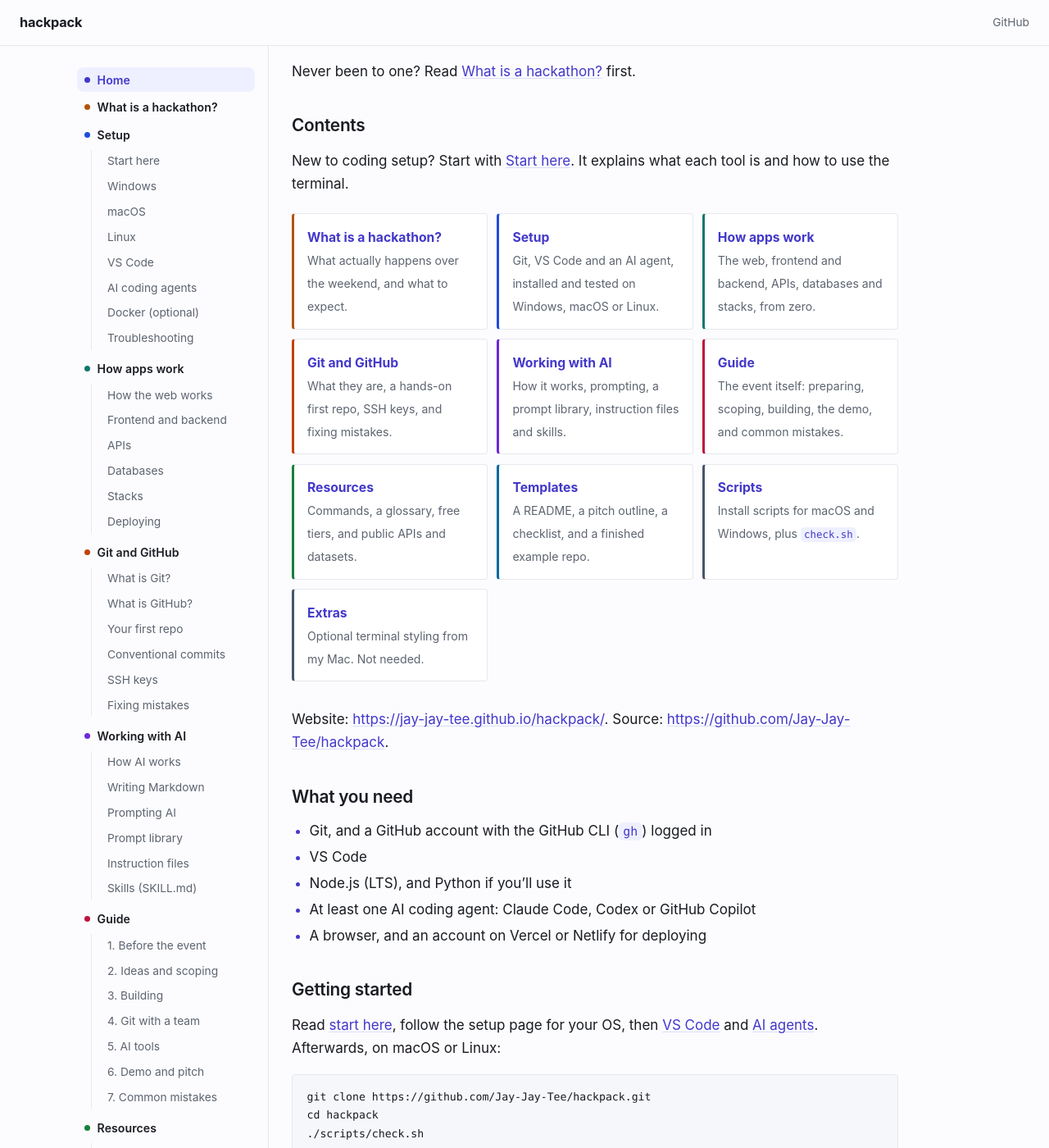
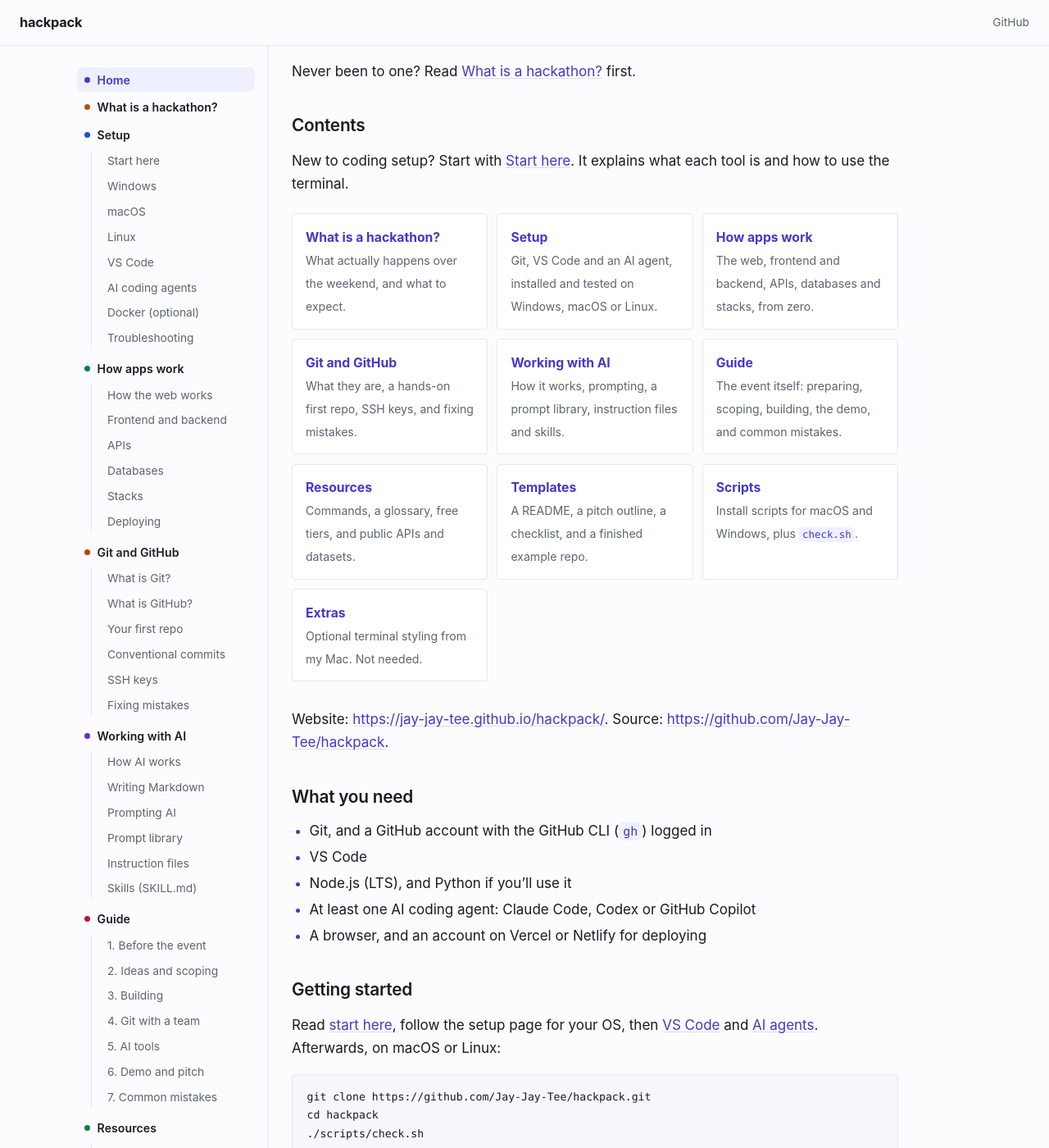
Before and after one commit to Jay-Jay-Tee/hackpack, a Jekyll site: the page built from README.md, in a window 1280 px wide and 1400 px high, scrolled down 219 px. Shown: the whole window at 82% size. Built offline with Jekyll 4.4.1, drawn with Linux system fonts in a browser that asks for light colours; our own code applies the rules of GitHub Pages for plain Markdown files.

Commit message:
style(home): use one colour on the section cards
Nine different border colours on one screen was too much. The cards are now neutral with an indigo title; the section colours stay in the sidebar.

```diff
--- a/assets/style.css
+++ b/assets/style.css
@@ -435,18 +435,7 @@
 .cards strong { display: inline; color: var(--accent); font-size: 0.98rem; }
 .cards span { color: var(--muted); font-size: 0.88rem; line-height: 1.5; }
 
-/* Each card gets a coloured top edge, so the grid stays calm but not grey. */
-.cards a { border-left: 3px solid var(--card, var(--accent)); }
-.cards a.c-intro     { --card: #b45309; }
-.cards a.c-setup     { --card: #1d4ed8; }
-.cards a.c-basics    { --card: #0f766e; }
-.cards a.c-git       { --card: #c2410c; }
-.cards a.c-ai        { --card: #6d28d9; }
-.cards a.c-guide     { --card: #be123c; }
-.cards a.c-resources { --card: #15803d; }
-.cards a.c-templates { --card: #0369a1; }
-.cards a.c-scripts   { --card: #475569; }
-.cards a.c-extras    { --card: #475569; }
+/* One colour on the whole grid; the section colours stay in the sidebar. */
 
 /* Previous / next */
 .pager {
```
